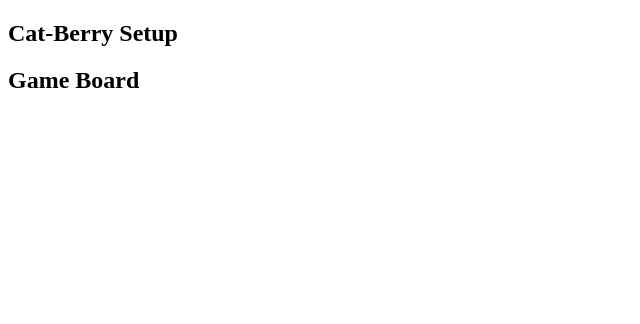
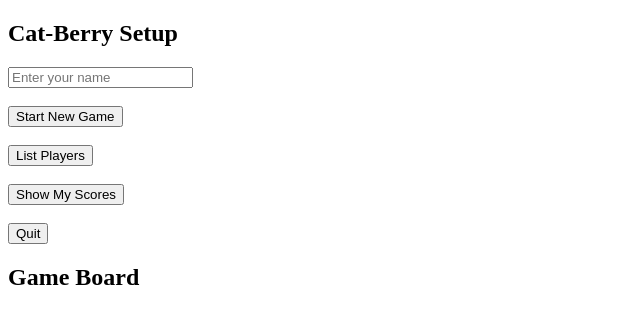
Before and after one commit to AliAsyl/flask-snake-python-game, a plain HTML site: page ui/index.html in a window 1280 px wide. Shown: the whole page, without its empty margins (0-640 px from the left). Drawn offline with Linux system fonts and the light colour scheme.

Commit message:
Added buttons on a left panel

```diff
--- a/ui/index.html
+++ b/ui/index.html
@@ -18,7 +18,11 @@
 
             <div id="output"></div>
         </div>
-
+            <input type="text" id="player-name" placeholder="Enter your name"><br><br>
+            <button onclick="">Start New Game</button><br><br>
+            <button onclick="">List Players</button><br><br>
+            <button onclick="">Show My Scores</button><br><br>
+            <button onclick="">Quit</button>
         <div id="right-panel">
             <h2>Game Board</h2>
             <div id="game-container"></div>
```
